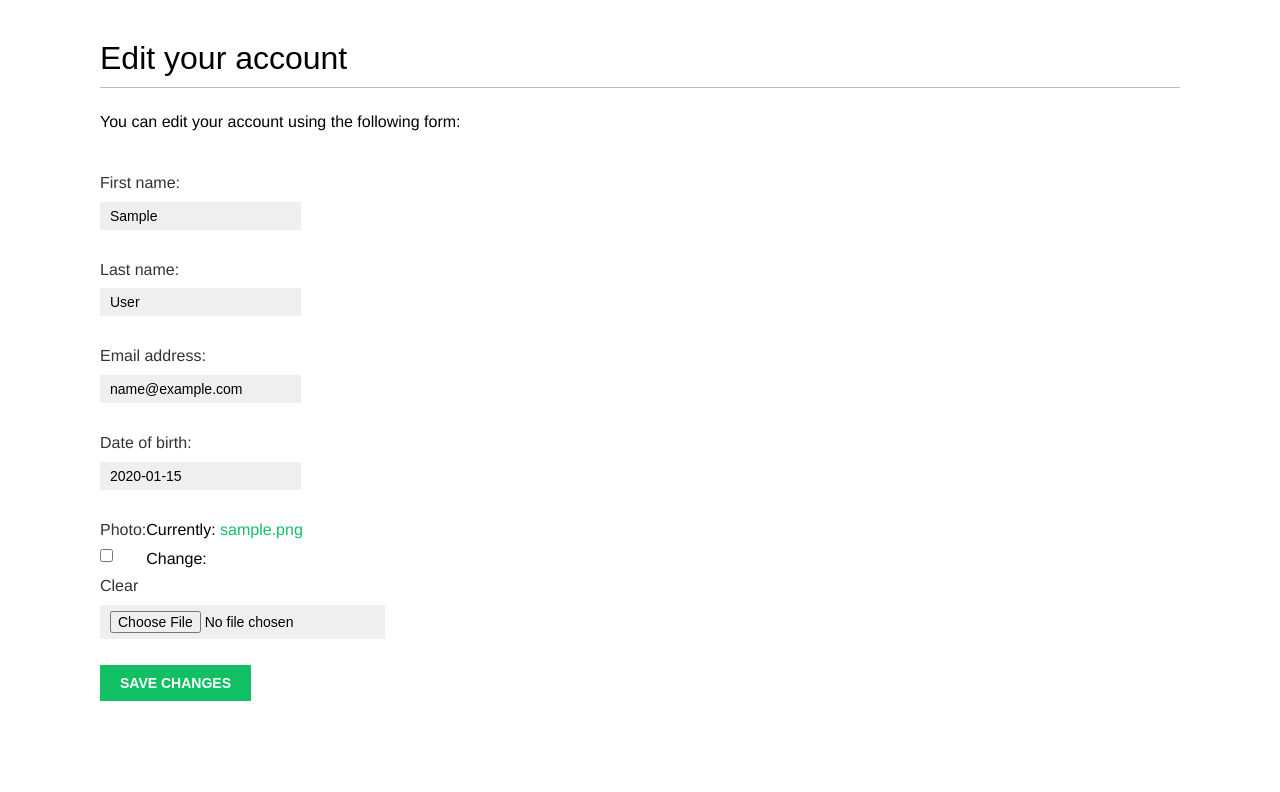
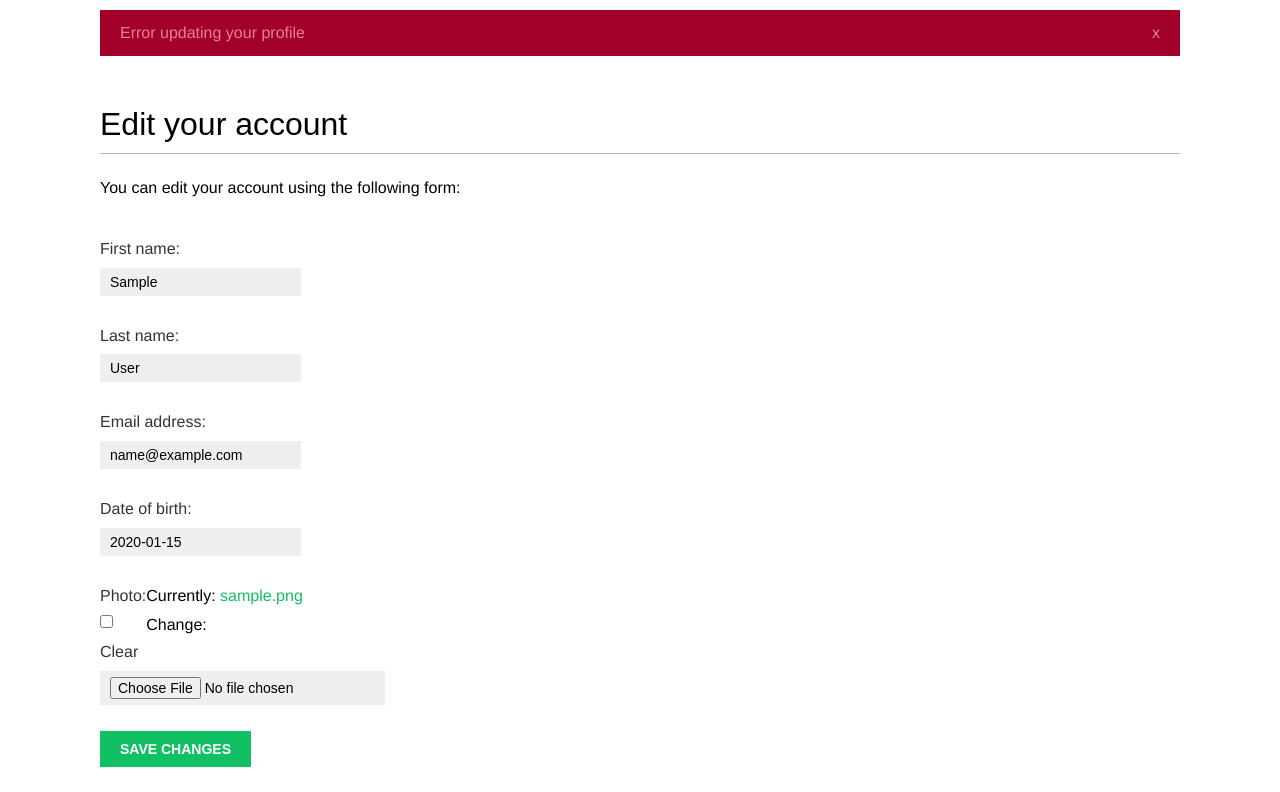
Before and after one commit to Hamed-Daneshvar/social-bookmark-website, a Django app: page /account/edit/ in a window 1280 px wide. Shown: the part 48-840 px from the top of the page. Before the commit the page ends 749 px from the top, so only its background shows below. Run offline with Django 3.2, Linux system fonts and the light colour scheme; a user stored in the database is signed in; tables that the repository leaves empty hold one stand-in row (values such as "Sample post"); some web fonts are replaced.

Commit message:
Feature: add message for edit view

```diff
--- a/account/templates/base.html
+++ b/account/templates/base.html
@@ -32,6 +32,17 @@
         </span>
     </div>
 
+    {% if messages %}
+        <ul class="messages">
+        {% for message in messages %}
+            <li class="{{ message.tags }}">
+                {{ message|safe }}
+                <a href="#" class="close">x</a>
+            </li>
+        {% endfor %}
+        </ul>
+    {% endif %}
+
     <div id="content">
     {% block content %}
     {% endblock %}
--- a/account/views.py
+++ b/account/views.py
@@ -6,6 +6,7 @@ from django.contrib.auth import (
     login
 )
 from django.contrib.auth.decorators import login_required
+from django.contrib import messages
 from .forms import (
     LoginForm,
     UserRegistrationForm,
@@ -77,9 +78,11 @@ def edit(request):
         if user_form.is_valid() and profile_form.is_valid():
             user_form.save()
             profile_form.save()
+            messages.success(request, 'Profile updated successfully')
     else:
         user_form = UserEditForm(instance=request.user)
         profile_form = ProfileEditForm(instance=request.user.profile)
+        messages.error(request, 'Error updating your profile')
     return render(request,
                   'account/edit.html',
                  {'user_form': user_form,
```
